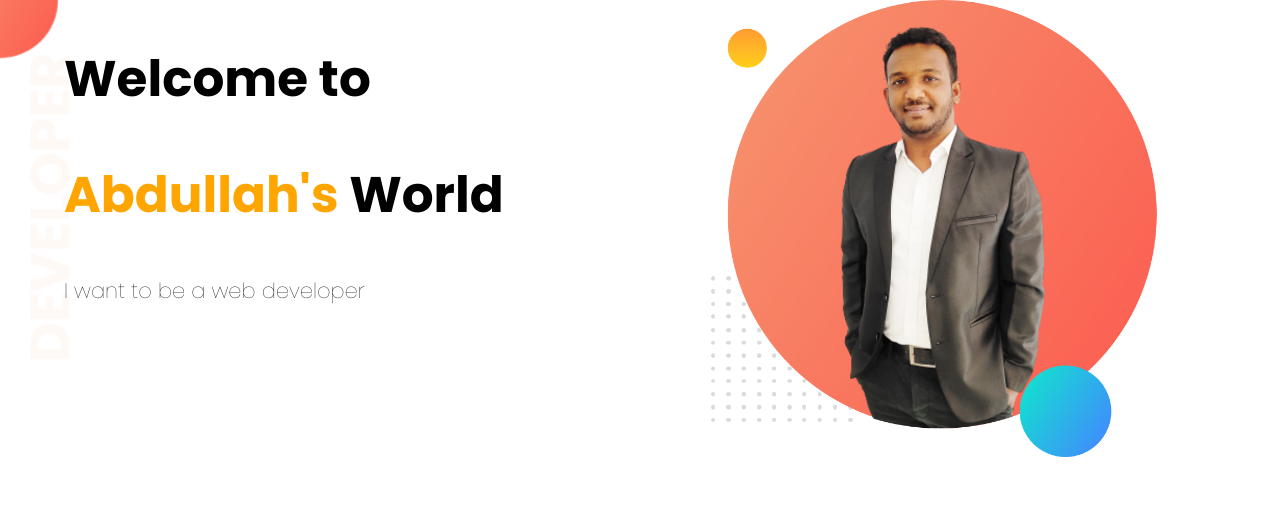
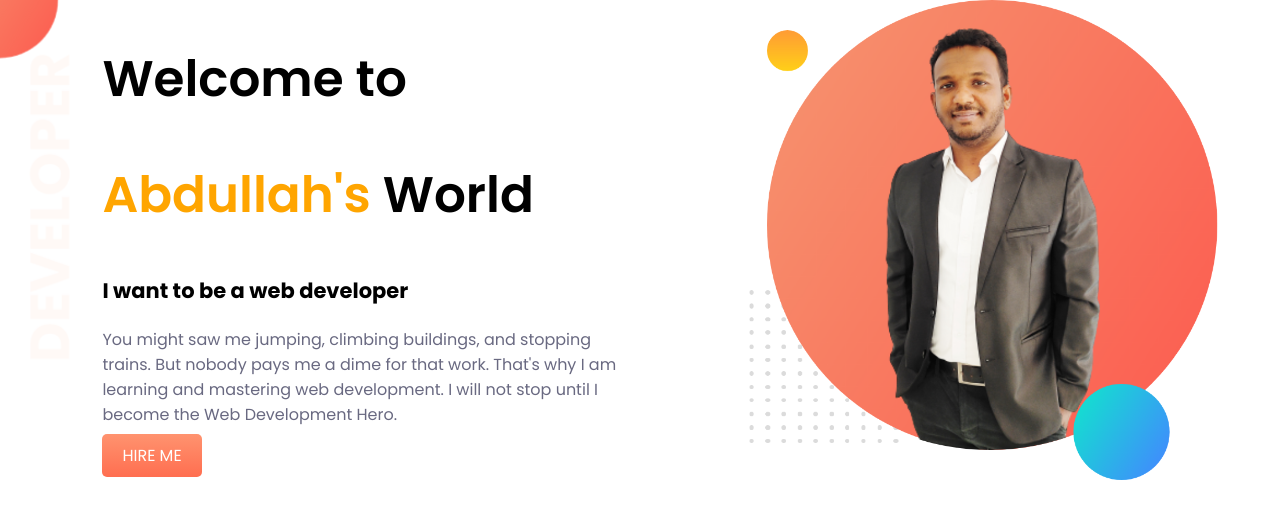
Before and after one commit to AmritoBiswas/developer-portfolio, a plain HTML site: page index.html in a window 1280 px wide. Drawn offline with Linux system fonts and the light colour scheme.

Commit message:
!st section done

```diff
--- a/index.html
+++ b/index.html
@@ -6,9 +6,8 @@
     <meta name="viewport" content="width=device-width, initial-scale=1.0">
     <title>Abdullah Portflo</title>
     <link rel="preconnect" href="https://fonts.googleapis.com">
-    <link rel="preconnect" href="https://fonts.gstatic.com" crossorigin>
-    <link href="https://fonts.googleapis.com/css2?family=Poppins:ital,wght@0,100;0,700;0,800;1,700&display=swap" rel="stylesheet">
-
+<link rel="preconnect" href="https://fonts.gstatic.com" crossorigin>
+<link href="https://fonts.googleapis.com/css2?family=Poppins:wght@400;500;600;700;800&display=swap" rel="stylesheet">
     <link rel="stylesheet" href="style.css">
 </head>
 <body>
@@ -17,6 +16,8 @@
             <h1>Welcome to</h1>
             <h1><span> Abdullah's</span> World</h1>
             <h3>I want to be a web developer</h3>
+            <p class="welcome-paragraph">You might saw me jumping, climbing buildings, and stopping trains. But nobody pays me a dime for that work. That's why I am learning and mastering web development. I will not stop until I become the Web Development Hero.</p>
+            <a class="link-button" href="#" target="_blank">HIRE ME</a>
         </div>
         <div class="half-width">
             <img src="images/Me.png" alt="">
--- a/style.css
+++ b/style.css
@@ -4,7 +4,7 @@ body{
 }
 h1{
     font-size: 50px;
-    font-weight: bold;
+    font-weight: 600;
 }
 span{
     color: #FFA500;
@@ -14,10 +14,10 @@ span{
 }
 .half-width{
     width: 50%;;
-    padding-left: 5%;
+    padding-left: 8%;
 }
 section img{
-    width: 80%;
+    width: 90%;
 }
 .welcome-section{
     background-image: url(images/top-banner.png);
@@ -25,5 +25,16 @@ section img{
 }
 h3{
     font-size: 21px;
+    font-weight: 700;
+}
+.welcome-paragraph{
     font-weight: 400;
+    color: #696981;
 }
+.link-button{
+    text-decoration: none;
+    background-image: linear-gradient(#FF936F,#FF6E50);
+    padding: 10px 20px;
+    border-radius: 5px;
+    color: white;
+}
```
